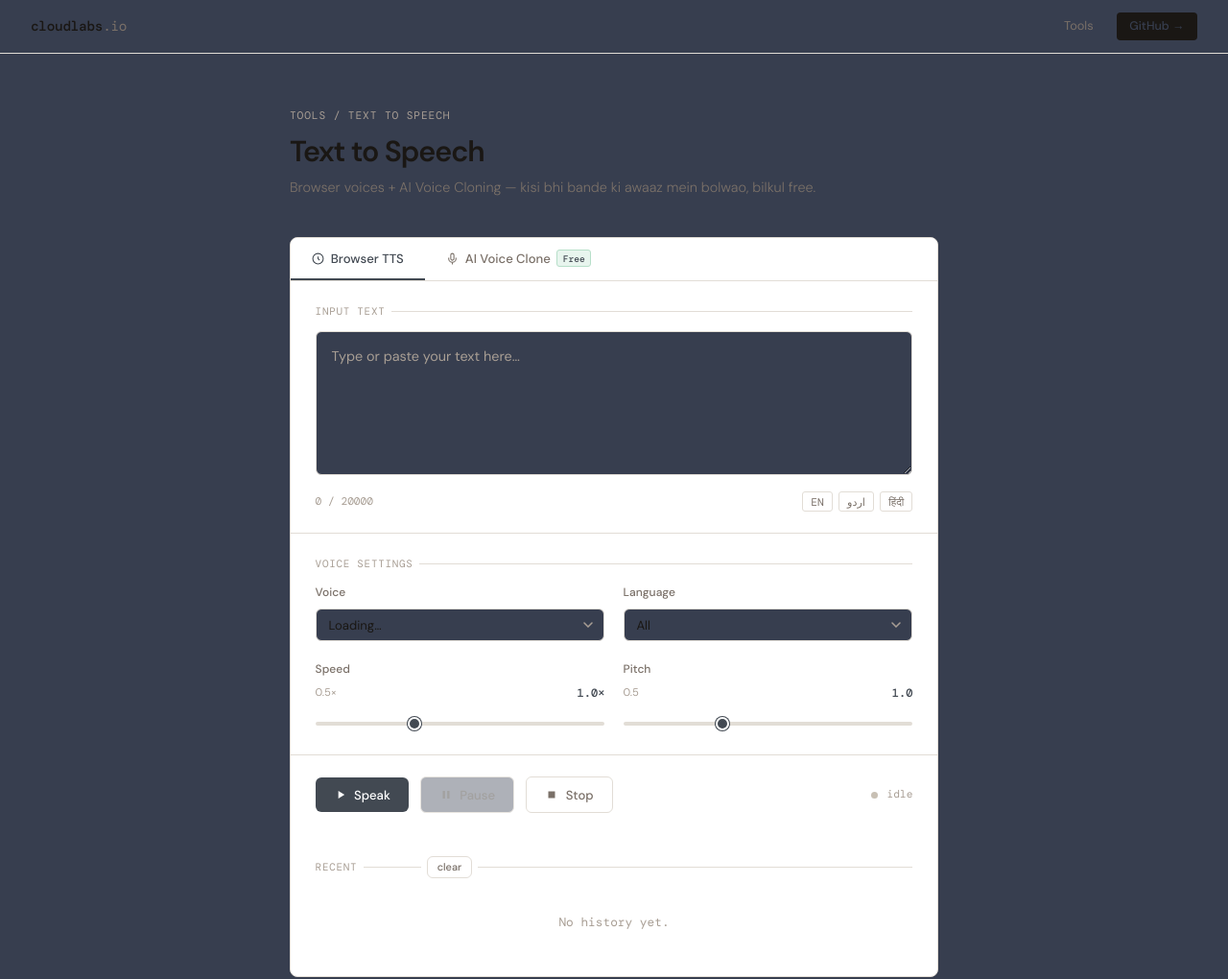
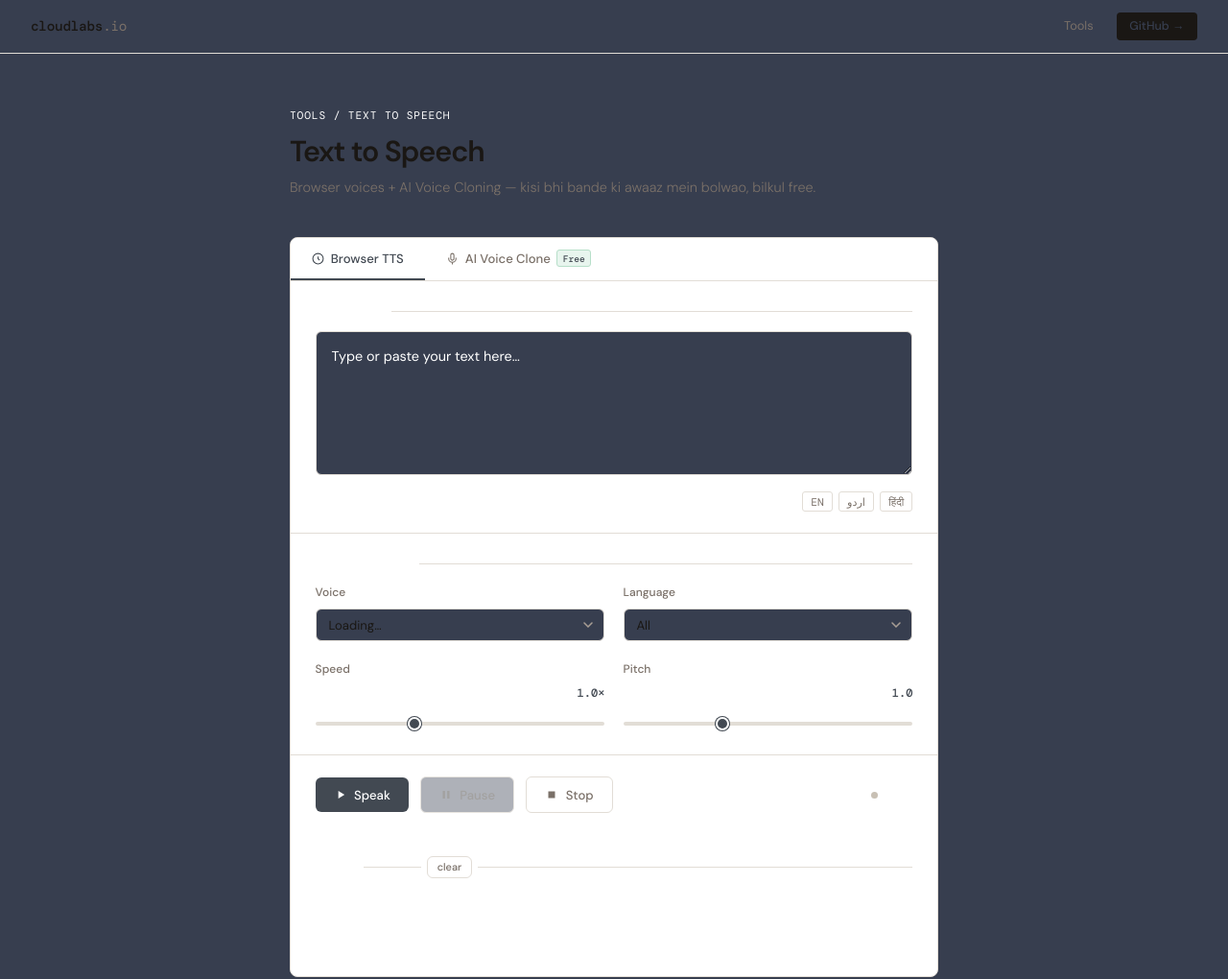
Before and after one commit to liyakisran5-cell/cloudlabs-tts, a website: page index.html in a window 1280 px wide. Shown: the top 1020 px of the page at 96% size. Drawn offline with nearby package versions, Linux system fonts and the light colour scheme; a web font is replaced by a local one.

Commit message:
Update index.html

```diff
--- a/index.html
+++ b/index.html
@@ -17,7 +17,7 @@
     *, *::before, *::after { box-sizing: border-box; margin: 0; padding: 0; }
     :root {
       --bg: #373E4F; --surface: #ffffff; --border: #e2ddd6; --border-strong: #c8c0b4;
-      --text: #1a1714; --text-muted: #7a7068; --text-light: #a89e94;
+      --text: #1a1714; --text-muted: #7a7068; --text-light: #FFFFFF;
       --accent: #424952; --accent-light: #e8f5ee; --accent-hover: #245a42;
       --danger: #c0392b; --warning: #e67e22;
       --radius: 8px; --font-mono: 'DM Mono', monospace; --font-sans: 'DM Sans', sans-serif;
```
